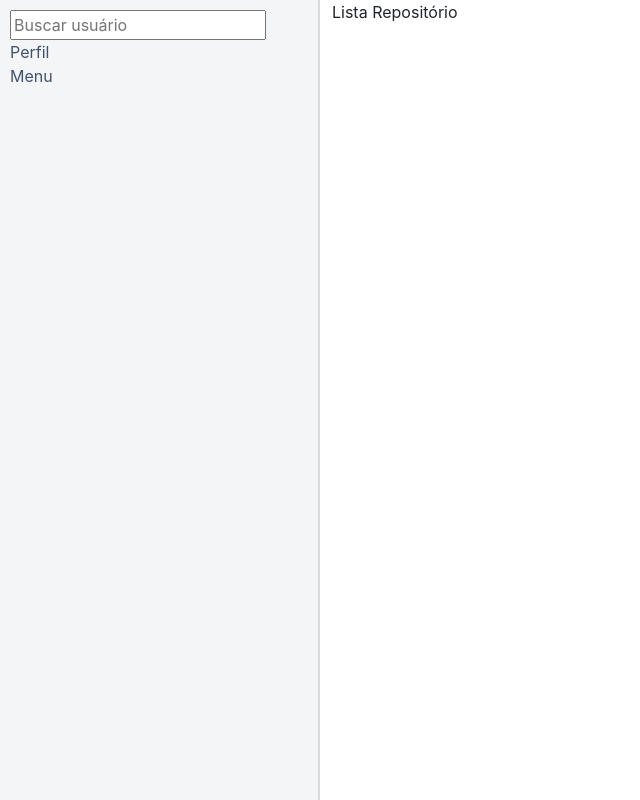
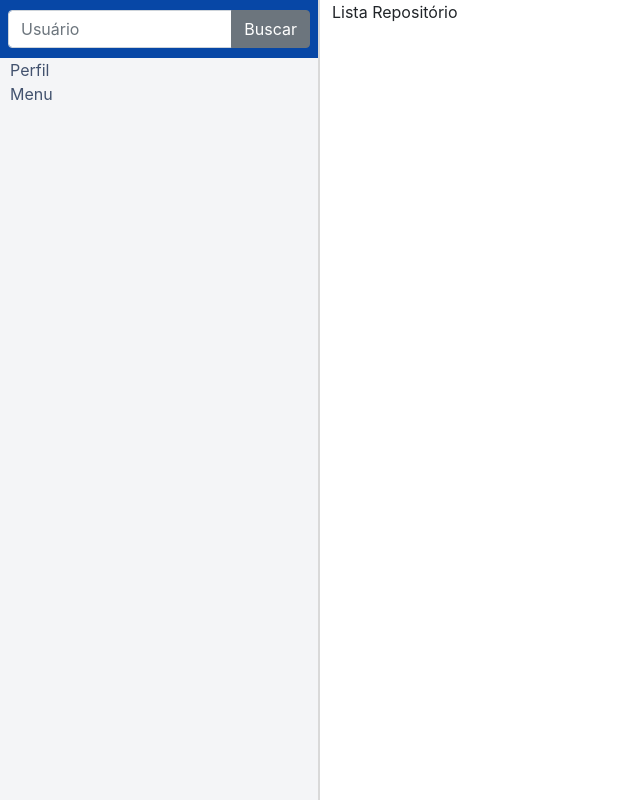
Before and after one commit to ldevapp/dio-bitbucket-interface, a React (Create React App) app: page / in a window 1280 px wide. Shown: the whole page, without its empty margins (0-640 px from the left). Built offline with nearby package versions, Linux system fonts and the light colour scheme.

Commit message:
Ad Component UI Input Search

```diff
--- a/src/App.css
+++ b/src/App.css
@@ -41,7 +41,7 @@
 .perfil-menu {
   background-color: rgb(244, 245, 247);
   margin: 0;
-  padding: 10px;
+  padding: 0px 10px;
   left: 0px;
   overflow-x: hidden;
   color: rgb(66, 82, 110);
@@ -52,3 +52,8 @@
 .conteudo {
   height: 100vh;
 }
+
+.search-user {
+  background-color: rgb(7, 71, 166);
+  padding: 10px;
+}
--- a/src/App.js
+++ b/src/App.js
@@ -1,5 +1,6 @@
 import './App.css';
 import { Container, Row, Col } from 'react-bootstrap';
+import InputSearchUser from './Components/InputSearchUser';
 
 function App() {
   return (
@@ -7,8 +8,8 @@ function App() {
       <Row>
         <Col className="perfil-menu" xs={12} md={3}>
             <Row>
-              <Col xs="auto">
-                <input type="text" placeholder="Buscar usuário"/>
+              <Col xs="auto" className="search-user">
+                <InputSearchUser />
               </Col>
             </Row>
             <Row>
--- /dev/null
+++ b/src/Components/InputSearchUser/index.js
@@ -0,0 +1,17 @@
+import React from 'react'
+import { InputGroup, Button, FormControl } from 'react-bootstrap';
+
+export default function index() {
+    return (
+        <InputGroup>
+            <FormControl
+                placeholder="Usuário"
+                aria-label="Usuário"
+                aria-describedby="basic-addon2"
+            />
+            <Button variant="secondary" id="btn-search-user">
+                Buscar
+            </Button>
+        </InputGroup>
+    )
+}
```
